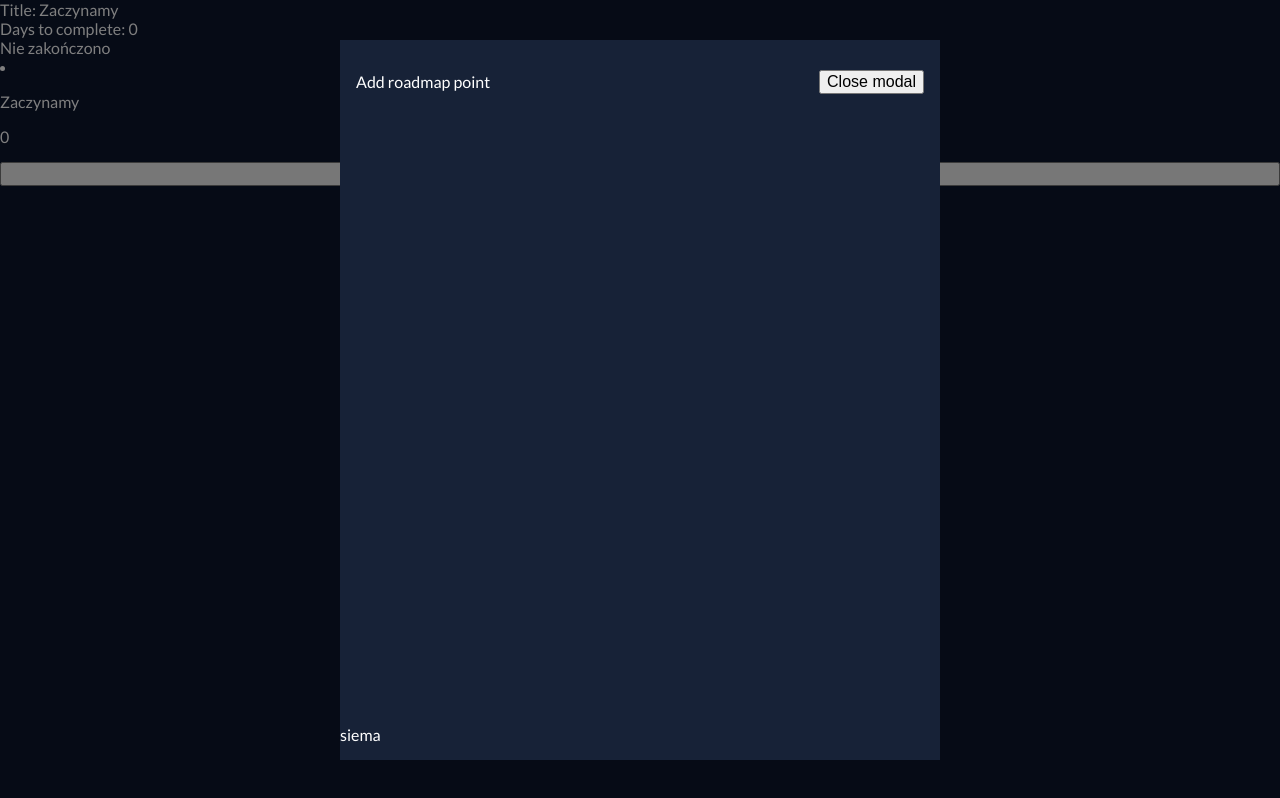
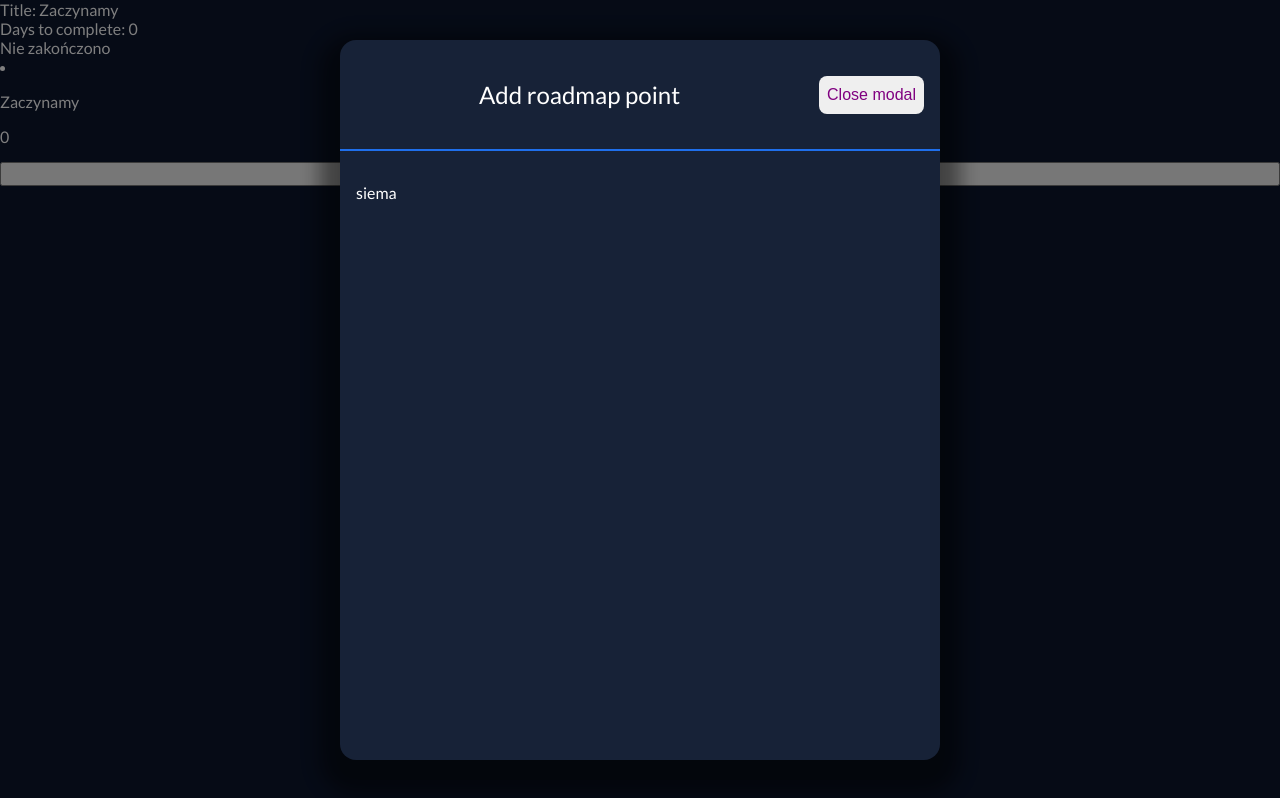
Before and after one commit to goodideagiver/roadmapper-ts, a React (Vite) app: page / in a window 1280 px wide. Built offline with nearby package versions, Linux system fonts and the light colour scheme.

Commit message:
Add basic modal styling

```diff
--- a/src/UI/Modal/ModalContent.module.css
+++ b/src/UI/Modal/ModalContent.module.css
@@ -8,9 +8,10 @@
 	display: flex;
 	justify-content: space-between;
 	transform: translate(-50%, -50%);
-	background-color: white;
 	flex-direction: column;
 	background-color: var(--body-elevated);
+	border-radius: 1rem;
+	box-shadow: rgba(0, 0, 0, 0.46) 0 15px 20px 20px;
 }
 
 .header {
@@ -19,4 +20,27 @@
 	justify-content: space-between;
 	align-items: center;
 	padding: 1rem;
+	border-bottom: 2px solid var(--body-highlight);
 }
+
+.closeButton {
+	color: purple;
+	padding: 0.5rem;
+	border-radius: 0.5rem;
+	border: none;
+	cursor: pointer;
+	min-width: var(--min-button-dim);
+	min-height: var(--min-button-dim);
+}
+
+.title {
+	font-size: 1.5rem;
+	text-align: center;
+	flex: 1;
+}
+
+.content {
+	overflow-y: auto;
+	flex: 1;
+	padding: 1rem;
+}
--- a/src/UI/Modal/ModalContent.tsx
+++ b/src/UI/Modal/ModalContent.tsx
@@ -14,10 +14,12 @@ export const ModalContent = ({
 	return (
 		<div className={classes.root}>
 			<header className={classes.header}>
-				<p>{title}</p>
-				<button onClick={onClose}>Close modal</button>
+				<p className={classes.title}>{title}</p>
+				<button className={classes.closeButton} onClick={onClose}>
+					Close modal
+				</button>
 			</header>
-			<main>{children}</main>
+			<main className={classes.content}>{children}</main>
 		</div>
 	);
 };
--- a/src/assets/css/variables.css
+++ b/src/assets/css/variables.css
@@ -12,4 +12,6 @@
 
 	--overlay-index: 2137;
 	--backdrop-index: 2136;
+
+	--min-button-dim: 38px;
 }
```
